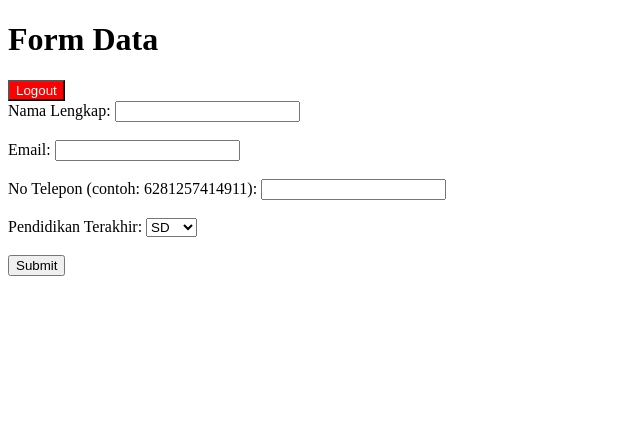
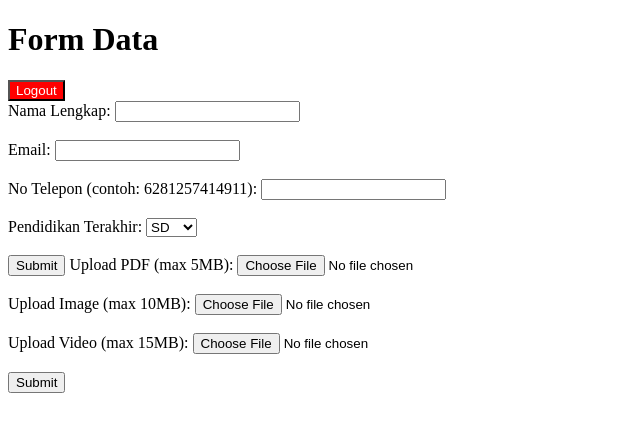
Before and after one commit to khairiyaputrii/Information-Security-Group-Project, a Flask app: page /data_form in a window 1280 px wide. Shown: the top 432 px of the page, without its empty margins (0-640 px from the left). Run offline with Flask 3, Linux system fonts and the light colour scheme; the visitor is signed in with stand-in values (Sample User, id 1).

Commit message:
adding pdf,image,video submit form in dataform.html

```diff
--- a/templates/data_form.html
+++ b/templates/data_form.html
@@ -41,6 +41,54 @@
         </select><br><br>
 
         <button type="submit">Submit</button>
+
+        <!-- Add a file input field for PDF upload with a maximum size of 5MB -->
+        <label for="pdf_upload">Upload PDF (max 5MB):</label>
+        <input type="file" id="pdf_upload" name="pdf_upload" accept=".pdf" required><br><br>
+
+        <!-- Add a file input field for Image upload with a maximum size of 10MB -->
+        <label for="img_upload">Upload Image (max 10MB):</label>
+        <input type="file" id="img_upload" name="img_upload" accept=".jpeg" required><br><br>
+
+        <!-- Add a file input field for Video upload with a maximum size of 15MB -->
+        <label for="video_upload">Upload Video (max 15MB):</label>
+        <input type="file" id="video_upload" name="video_upload" accept=".mp4" required><br><br>
+
+        <button type="submit">Submit</button>
+    </form>
+
+    <script>
+        function validateForm() {
+            var pdfInput = document.getElementById("pdf_upload");
+            var imgInput = document.getElementById("img_upload");
+            var videoInput = document.getElementById("video_upload");
+
+            // Maximum file sizes in bytes
+            var maxPdfSize = 5 * 1024 * 1024; // 5MB
+            var maxImgSize = 10 * 1024 * 1024; // 10MB
+            var maxVideoSize = 15 * 1024 * 1024; // 15MB
+
+            // Check PDF file size
+            if (pdfInput.files.length > 0 && pdfInput.files[0].size > maxPdfSize) {
+                alert("PDF file size exceeds the maximum allowed size (5MB).");
+                return false;
+            }
+
+            // Check Image file size
+            if (imgInput.files.length > 0 && imgInput.files[0].size > maxImgSize) {
+                alert("Image file size exceeds the maximum allowed size (10MB).");
+                return false;
+            }
+
+            // Check Video file size
+            if (videoInput.files.length > 0 && videoInput.files[0].size > maxVideoSize) {
+                alert("Video file size exceeds the maximum allowed size (15MB).");
+                return false;
+            }
+
+            return true;
+        }
+    </script>
     </form>
 </body>
 </html>
```
Also changed, not shown: testing.html (added).
